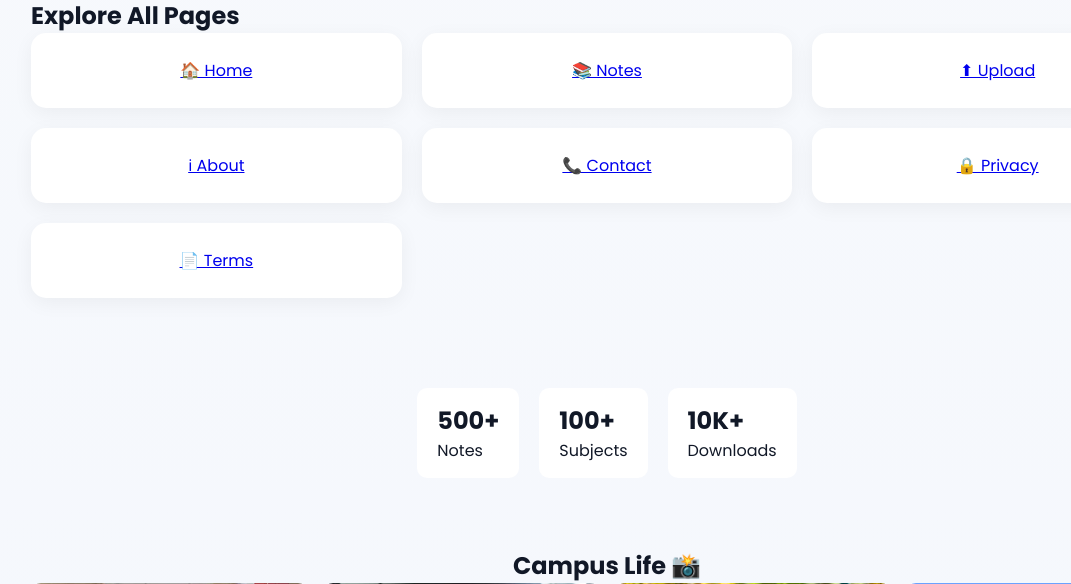
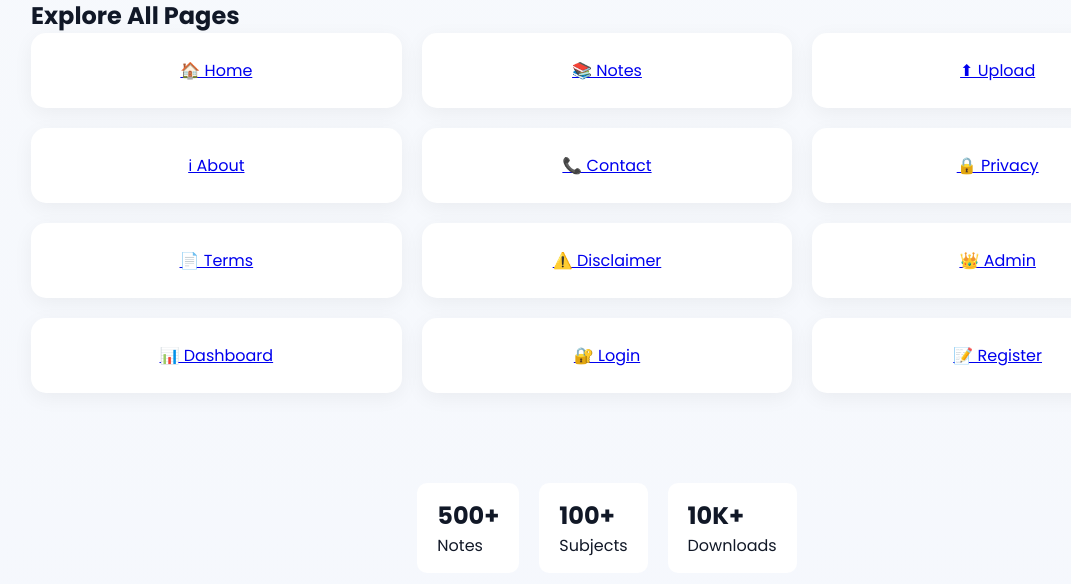
Before and after one commit to irahulvashisth01/ngf-knowledge-hub, a Flask app: page / in a window 1280 px wide. Shown: the part 926-1510 px from the top of the page, without its empty margins (33-1104 px from the left). Run offline with Flask 3, Linux system fonts and the light colour scheme.

Commit message:
Updated project name and fixes

```diff
--- a/templates/index.html
+++ b/templates/index.html
@@ -397,6 +397,11 @@ body{
 <a href="/contact" class="card">📞 Contact</a>
 <a href="/privacy" class="card">🔒 Privacy</a>
 <a href="/terms" class="card">📄 Terms</a>
+<a href="/disclaimer" class="card">⚠️ Disclaimer</a>
+<a href="/admin" class="card">👑 Admin</a>
+<a href="/dashboard" class="card">📊 Dashboard</a>
+<a href="/login" class="card">🔐 Login</a>
+<a href="/register" class="card">📝 Register</a>
 </div>
 </section>
 
```
Also changed, not shown: db.sqlite3.
